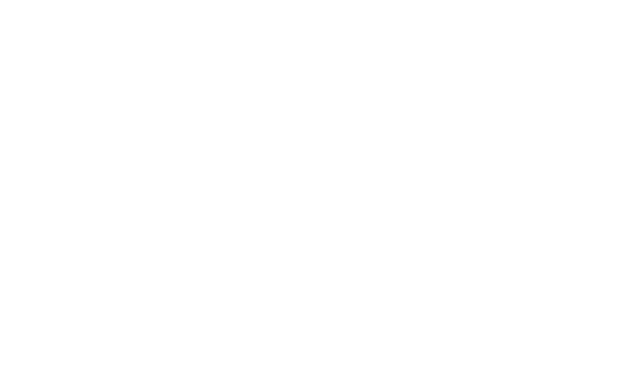
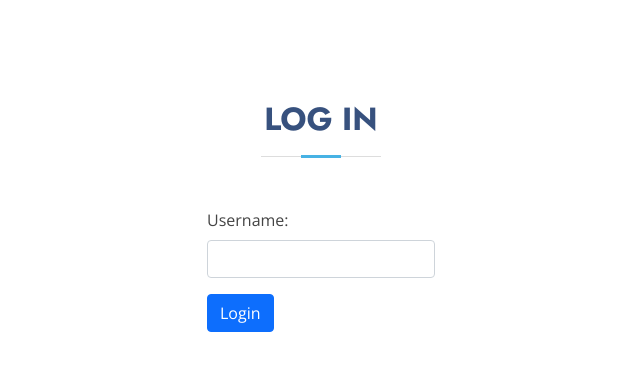
Before and after one commit to verwinkwasmu/SPM_Project_Application, a Nuxt app: page /login in a window 1280 px wide. Before the commit this address had no page. Shown: the top 370 px of the page, without its empty margins (319-959 px from the left). Built offline with nearby package versions, Linux system fonts and the light colour scheme.

Commit message:
login page

```diff
--- a/assets/css/style.css
+++ b/assets/css/style.css
@@ -1328,6 +1328,12 @@
   padding: 0px;
 }
 
+#login {
+  margin: auto;
+  width: 20%;
+  padding: 0px;
+}
+
 .cancel .cancel-btn{
   display: inline-block;
   padding: 10px 30px;
--- a/pages/index.vue
+++ /dev/null
@@ -1,13 +0,0 @@
-<template>
-  <div>
-    <Header />
-    <Homepage/>
-    <Footer/>
-
-  </div>
-
-</template>
-
-<script>
-
-</script>
--- /dev/null
+++ b/pages/login.vue
@@ -0,0 +1,37 @@
+<template>
+  <div>
+    <section id="contact" class="contact">
+        <div class="container" data-aos="fade-up">
+          <div class="section-title">
+            <h2>Log IN</h2>
+          </div>
+          <div class="row">
+            <div class="col-lg-6" id="login">
+              <div id="app" class="">
+                    <div class="form-group">
+                      <label for="name">Username: </label>
+                      <input
+                        type="text"
+                        class="form-control"
+                        name="subject"
+                        id="subject"
+                        required
+                      />
+                    </div>
+                    <div class="form-group">
+                      <button type="button" class="btn btn-primary">Login</button>
+                    </div>
+
+              </div>
+            </div>
+          </div>
+        </div>
+    </section>
+  </div>
+</template>
+
+
+<script>
+
+
+</script>
```
